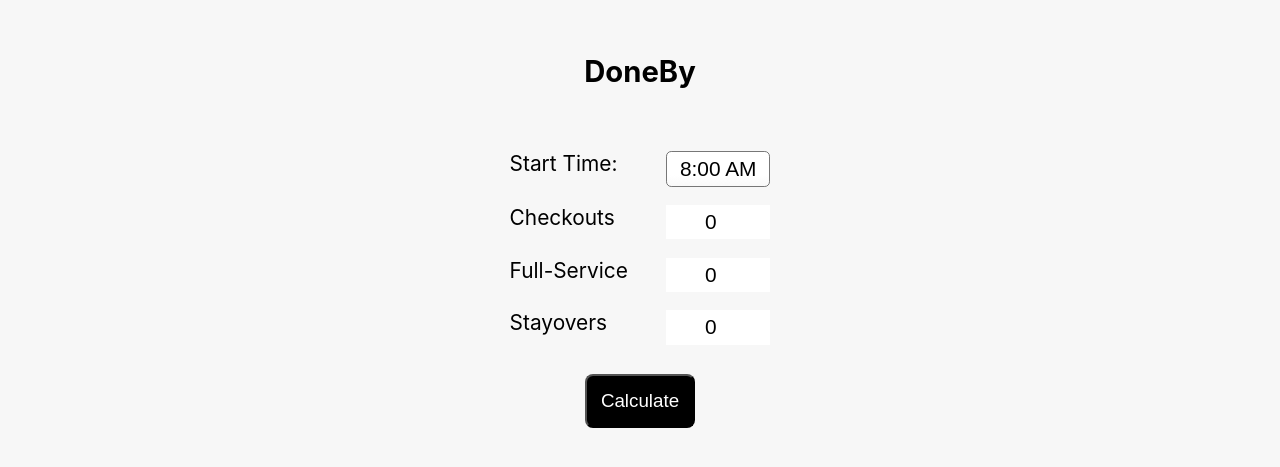
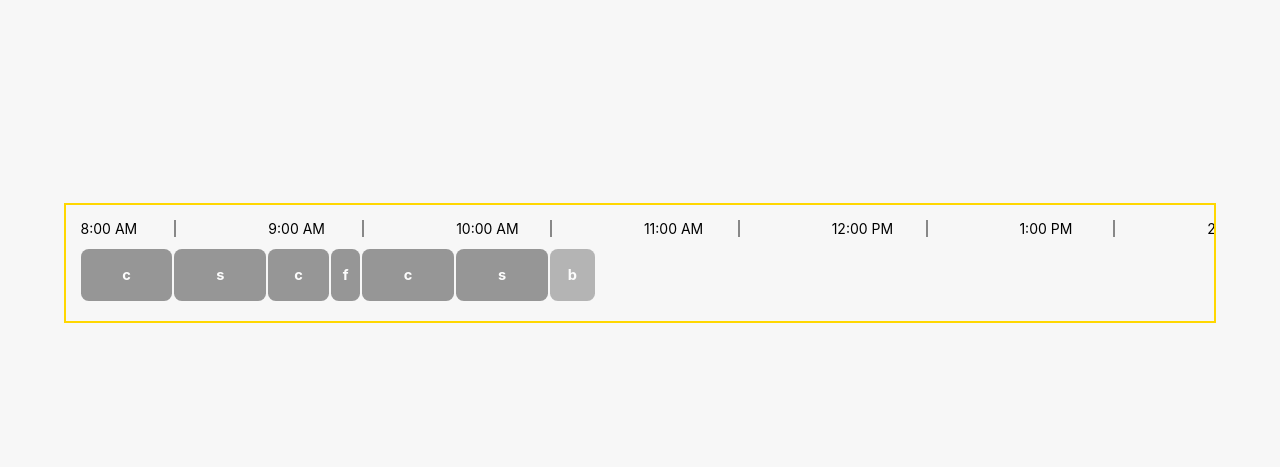
Before and after one commit to 0gzs/doneby, a React (Create React App) app: page / in a window 1280 px wide. Shown: the part 137-604 px from the top of the page. Built offline with nearby package versions, Linux system fonts and the light colour scheme.

Commit message:
wip(app): swap calculator for timeline during component dev

```diff
--- a/src/app.jsx
+++ b/src/app.jsx
@@ -1,6 +1,7 @@
 import { useState } from "react"
 import RoomInputForm from "./components/RoomInputForm"
 import TimeCalculator from "./components/TimeCalculator"
+import Timeline from "./components/Timeline"
 
 function App() {
   const [formData, setFormData] = useState({
@@ -16,13 +17,14 @@ function App() {
 
   return (
     <div className="app">
-      <h1>DoneBy</h1>
+      <Timeline />
+      {/* <h1>DoneBy</h1>
       <RoomInputForm onFormChange={setFormData} />
       <button className="calculate-btn" onClick={handleCalculate}>Calculate</button>
 
       {showResult && (
         <TimeCalculator formData={formData} />
-      )}
+      )}*/}
     </div>
   )
 }
```
